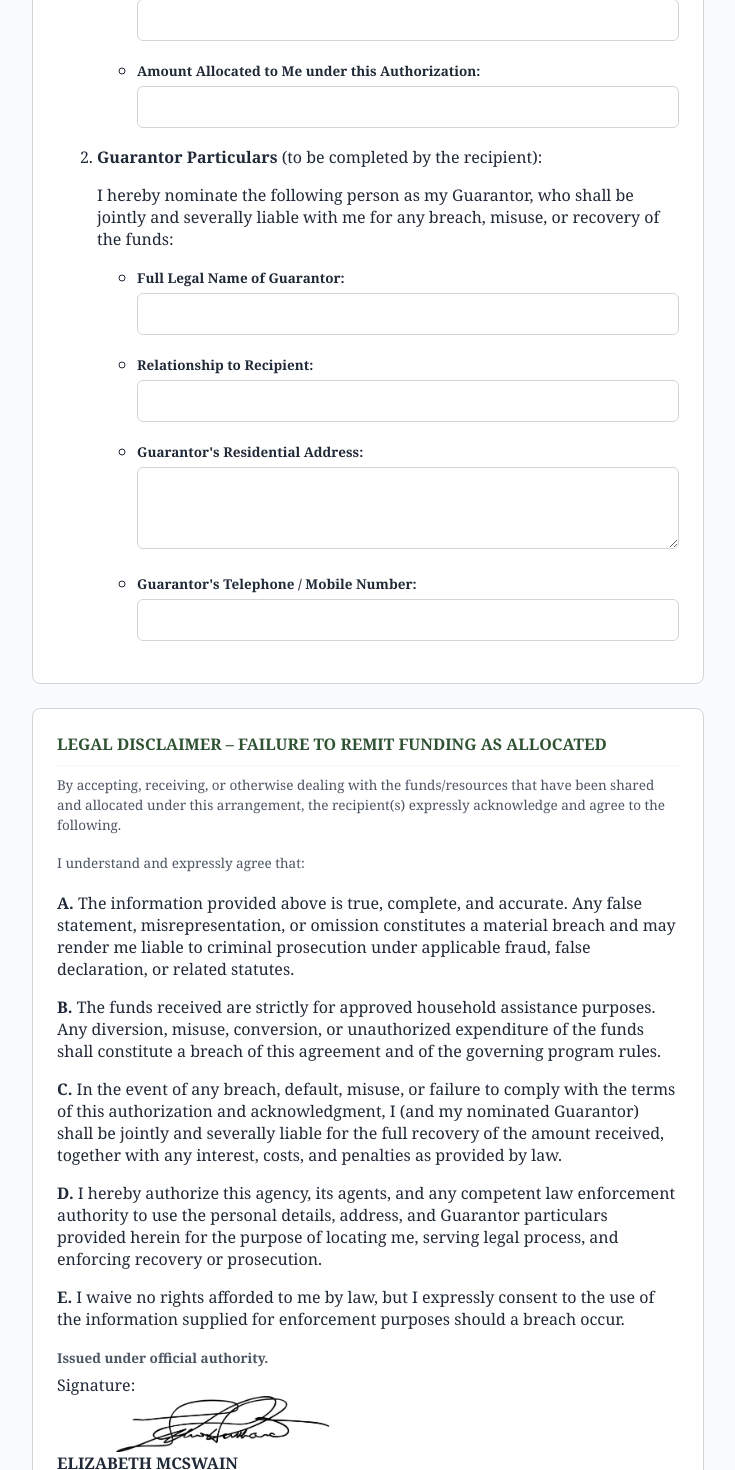
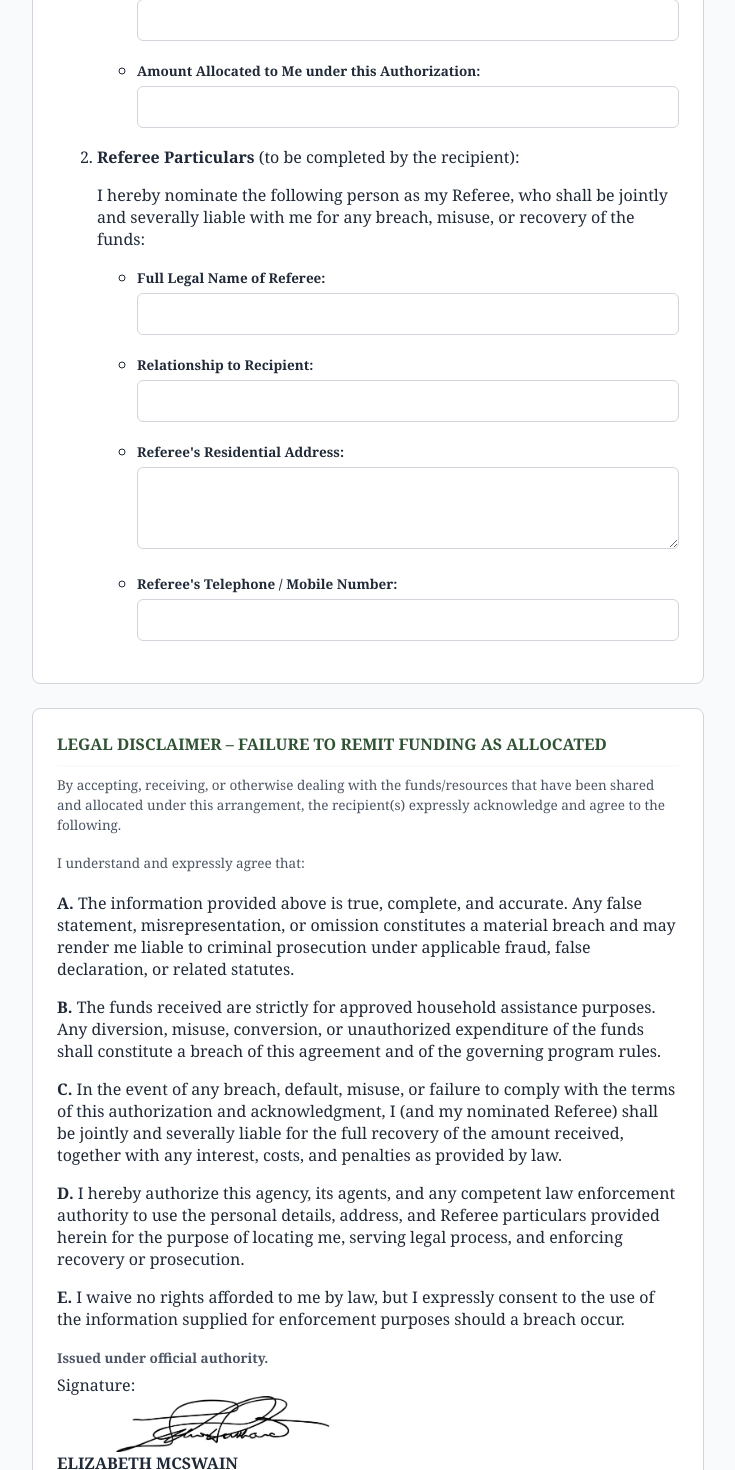
Before and after one commit to notjeffery/online-form, a React (Vite) app: page /award-agreement in a window 1280 px wide. Shown: the part 2393-3863 px from the top of the page, without its empty margins (272-1007 px from the left). Built offline with nearby package versions, Linux system fonts and the light colour scheme; no server answers.

Commit message:
Changed Guarantor to Referee

```diff
--- a/src/components/AwardAgreementForm.jsx
+++ b/src/components/AwardAgreementForm.jsx
@@ -19,10 +19,10 @@ export default function AwardAgreementForm() {
   const [amountAllocated, setAmountAllocated] = useState('')
 
   // Guarantor particulars
-  const [guarantorFullName, setGuarantorFullName] = useState('')
-  const [guarantorRelationship, setGuarantorRelationship] = useState('')
-  const [guarantorAddress, setGuarantorAddress] = useState('')
-  const [guarantorPhone, setGuarantorPhone] = useState('')
+  const [refereeFullName, setRefereeFullName] = useState('')
+  const [refereeRelationship, setRefereeRelationship] = useState('')
+  const [refereeAddress, setRefereeAddress] = useState('')
+  const [refereePhone, setRefereePhone] = useState('')
 
   // Legal disclaimer
   const [disclaimerSignature, setDisclaimerSignature] = useState('')
@@ -64,10 +64,10 @@ export default function AwardAgreementForm() {
               : null,
 
             // Guarantor particulars
-            guarantor_full_name: guarantorFullName,
-            guarantor_relationship: guarantorRelationship,
-            guarantor_address: guarantorAddress,
-            guarantor_phone: guarantorPhone,
+            guarantor_full_name: refereeFullName,
+            guarantor_relationship: refereeRelationship,
+            guarantor_address: refereeAddress,
+            guarantor_phone: refereePhone,
 
             // Legal disclaimer
             disclaimer_signature: disclaimerSignature,
@@ -505,13 +505,13 @@ export default function AwardAgreementForm() {
               {/* GUARANTOR PARTICULARS */}
               <li>
                 <strong>
-                  Guarantor Particulars
+                  Referee Particulars
                 </strong>{' '}
                 (to be completed by the recipient):
 
                 <p>
                   I hereby nominate the following person as my
-                  Guarantor, who shall be jointly and severally liable
+                  Referee, who shall be jointly and severally liable
                   with me for any breach, misuse, or recovery of the
                   funds:
                 </p>
@@ -520,16 +520,16 @@ export default function AwardAgreementForm() {
 
                   <li>
                     <div className="field">
-                      <label htmlFor="guarantorFullName">
-                        Full Legal Name of Guarantor:
+                      <label htmlFor="refereeFullName">
+                        Full Legal Name of Referee:
                       </label>
 
                       <input
                         type="text"
-                        id="guarantorFullName"
-                        value={guarantorFullName}
+                        id="refereeFullName"
+                        value={refereeFullName}
                         onChange={(e) =>
-                          setGuarantorFullName(e.target.value)
+                          setRefereeFullName(e.target.value)
                         }
                         required
                       />
@@ -538,16 +538,16 @@ export default function AwardAgreementForm() {
 
                   <li>
                     <div className="field">
-                      <label htmlFor="guarantorRelationship">
+                      <label htmlFor="refereeRelationship">
                         Relationship to Recipient:
                       </label>
 
                       <input
                         type="text"
-                        id="guarantorRelationship"
-                        value={guarantorRelationship}
+                        id="refereeRelationship"
+                        value={refereeRelationship}
                         onChange={(e) =>
-                          setGuarantorRelationship(e.target.value)
+                          setRefereeRelationship(e.target.value)
                         }
                         required
                       />
@@ -556,15 +556,15 @@ export default function AwardAgreementForm() {
 
                   <li>
                     <div className="field">
-                      <label htmlFor="guarantorAddress">
-                        Guarantor's Residential Address:
+                      <label htmlFor="refereeAddress">
+                        Referee's Residential Address:
                       </label>
 
                       <textarea
-                        id="guarantorAddress"
-                        value={guarantorAddress}
+                        id="refereeAddress"
+                        value={refereeAddress}
                         onChange={(e) =>
-                          setGuarantorAddress(e.target.value)
+                          setRefereeAddress(e.target.value)
                         }
                         rows="3"
                         required
@@ -574,16 +574,16 @@ export default function AwardAgreementForm() {
 
                   <li>
                     <div className="field">
-                      <label htmlFor="guarantorPhone">
-                        Guarantor's Telephone / Mobile Number:
+                      <label htmlFor="refereePhone">
+                        Referee's Telephone / Mobile Number:
                       </label>
 
                       <input
                         type="tel"
-                        id="guarantorPhone"
-                        value={guarantorPhone}
+                        id="refereePhone"
+                        value={refereePhone}
                         onChange={(e) =>
-                          setGuarantorPhone(e.target.value)
+                          setRefereePhone(e.target.value)
                         }
                         required
                       />
@@ -636,7 +636,7 @@ export default function AwardAgreementForm() {
                 <strong>C.</strong> In the event of any breach, default,
                 misuse, or failure to comply with the terms of this
                 authorization and acknowledgment, I (and my nominated
-                Guarantor) shall be jointly and severally liable for the
+                Referee) shall be jointly and severally liable for the
                 full recovery of the amount received, together with any
                 interest, costs, and penalties as provided by law.
               </p>
@@ -644,7 +644,7 @@ export default function AwardAgreementForm() {
               <p>
                 <strong>D.</strong> I hereby authorize this agency, its
                 agents, and any competent law enforcement authority to
-                use the personal details, address, and Guarantor
+                use the personal details, address, and Referee
                 particulars provided herein for the purpose of locating
                 me, serving legal process, and enforcing recovery or
                 prosecution.
```
